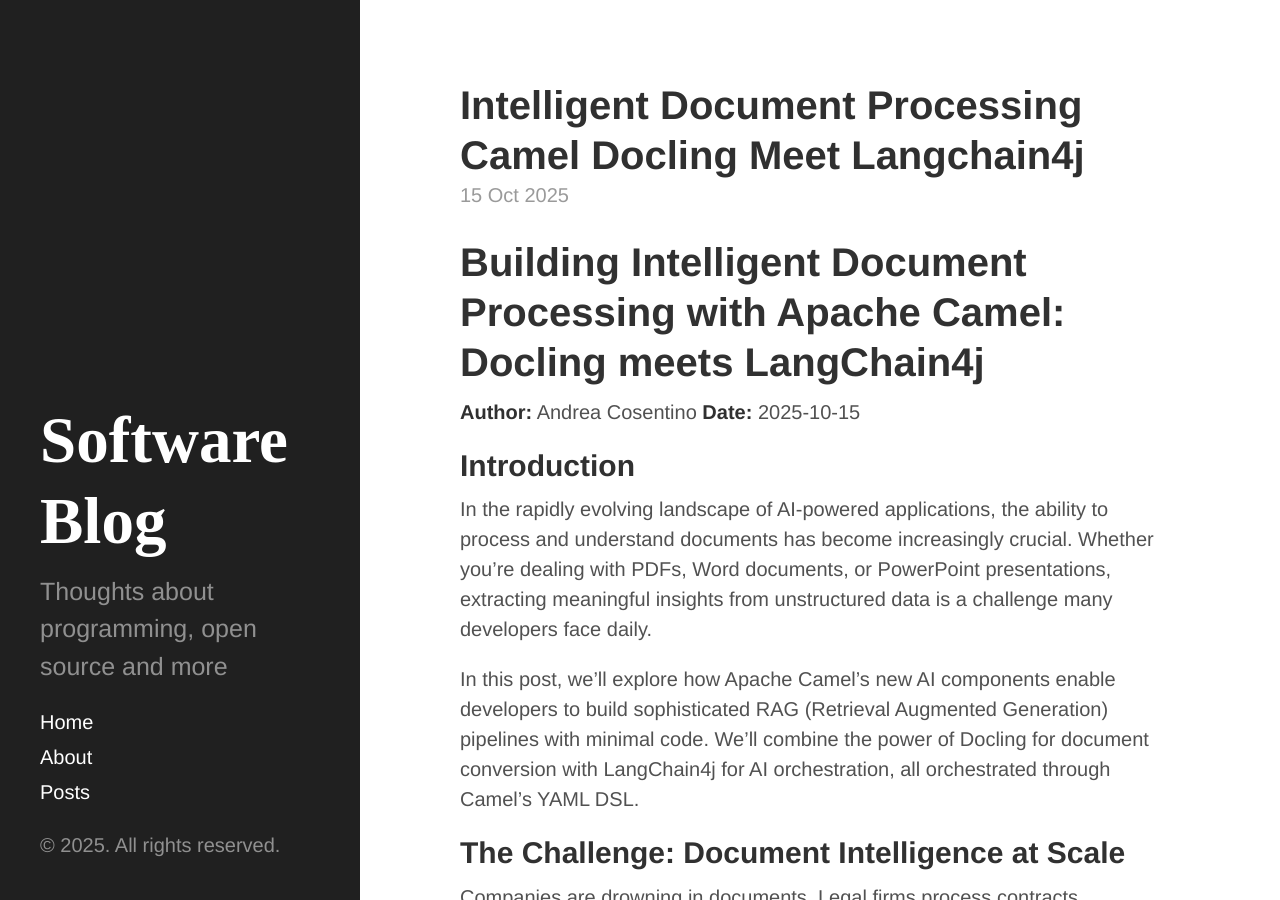
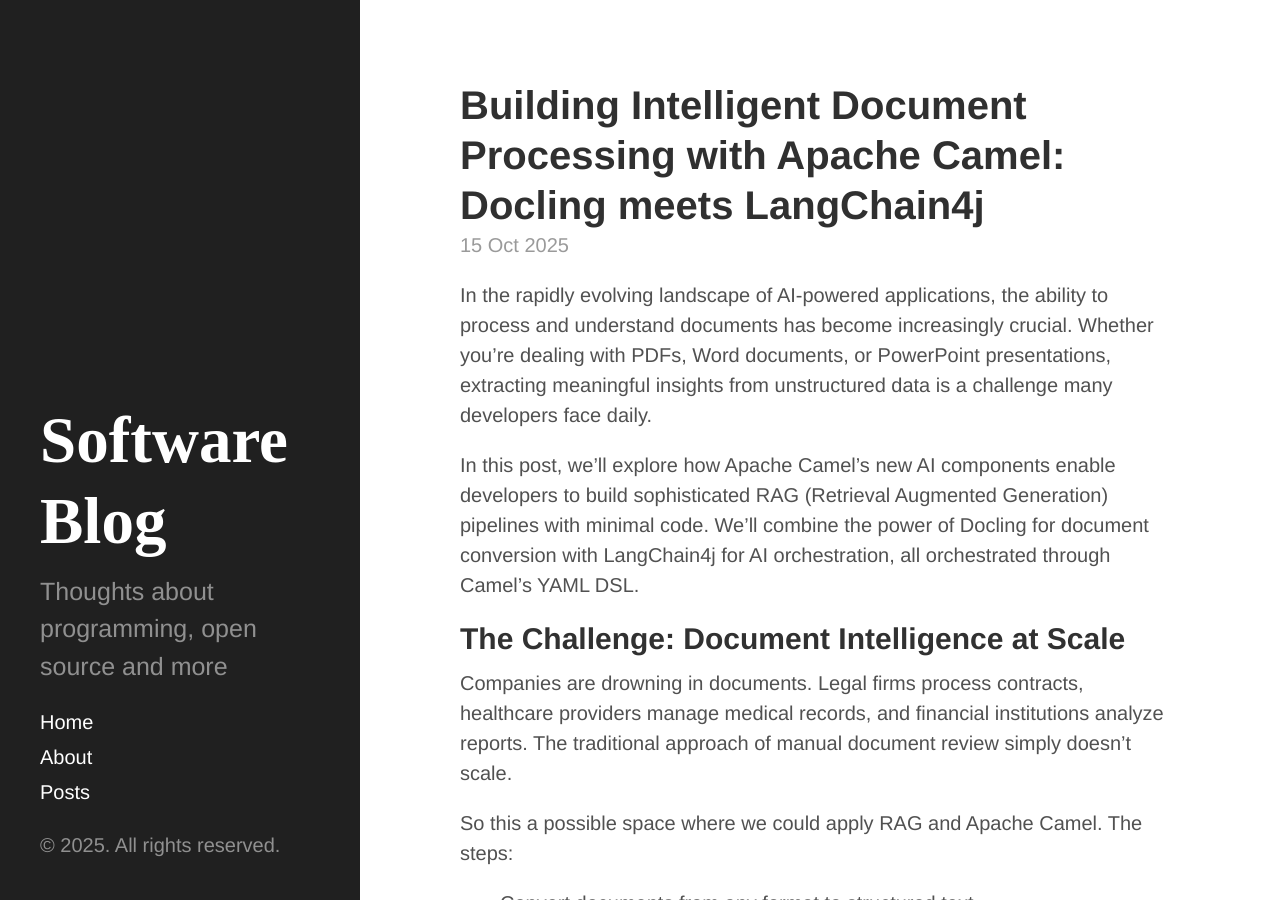
Before and after one commit to oscerd/oscerd.github.io, a Jekyll site: the page built from _posts/2025-10-15-intelligent-document-processing-camel-docling-meet-langchain4j.md, in a window 1280 px wide and 900 px high. Built offline with Jekyll 4.4.1, drawn with Linux system fonts in a browser that asks for light colours; our own code applies the rules of GitHub Pages for plain Markdown files.

Commit message:
Add a blog post about camel-docling and langchain4j
Signed-off-by: Andrea Cosentino <ancosen@gmail.com>

```diff
--- a/_posts/2025-10-15-intelligent-document-processing-camel-docling-meet-langchain4j.md
+++ b/_posts/2025-10-15-intelligent-document-processing-camel-docling-meet-langchain4j.md
@@ -1,9 +1,7 @@
-# Building Intelligent Document Processing with Apache Camel: Docling meets LangChain4j
-
-**Author:** Andrea Cosentino
-**Date:** 2025-10-15
-
-## Introduction
+---
+layout: post
+title: "Building Intelligent Document Processing with Apache Camel: Docling meets LangChain4j"
+---
 
 In the rapidly evolving landscape of AI-powered applications, the ability to process and understand documents has become increasingly crucial. Whether you're dealing with PDFs, Word documents, or PowerPoint presentations, extracting meaningful insights from unstructured data is a challenge many developers face daily.
 
```
